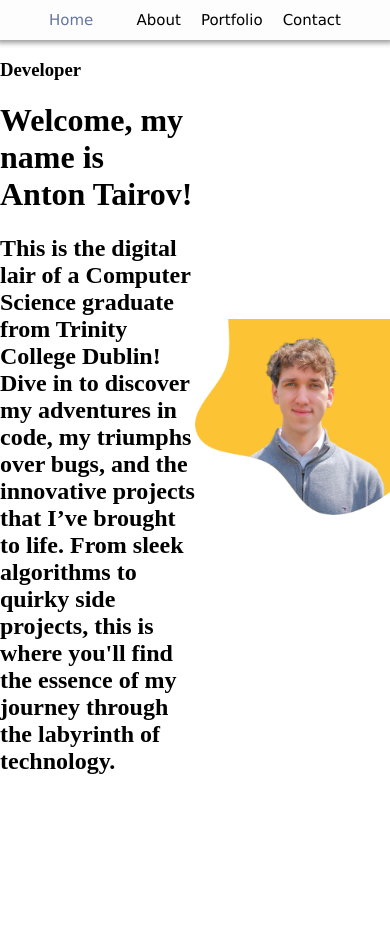
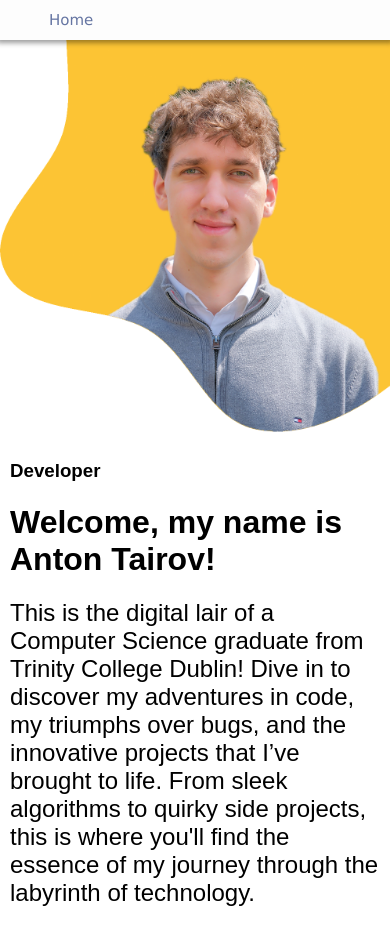
Before and after one commit to taianto/personal-website, an Angular app in the folder portfolio/: page / in a window 390 px wide. Before the commit the page ends 844 px from the top, so only its background shows below. Built offline with nearby package versions, Linux system fonts and the light colour scheme.

Commit message:
Improved Home

```diff
--- a/portfolio/src/app/components/navbar/navbar.component.ts
+++ b/portfolio/src/app/components/navbar/navbar.component.ts
@@ -12,8 +12,8 @@ import { CommonModule } from '@angular/common';
 export class NavbarComponent {
   navLinks = [
     // { label: 'Home', path: '' },
-    { label: 'About', path: '/about' },
-    { label: 'Portfolio', path: '/portfolio' },
-    { label: 'Contact', path: '/contact' }
+    // { label: 'About', path: '/about' },
+    // { label: 'Portfolio', path: '/portfolio' },
+    // { label: 'Contact', path: '/contact' }
   ];
 }
--- a/portfolio/src/app/pages/home/home.component.css
+++ b/portfolio/src/app/pages/home/home.component.css
@@ -7,22 +7,43 @@ body {
     margin-top: 0;
     padding-top: 0;
     display: flex;
-    justify-content: space-between;
-    align-items: center;
+    justify-content: flex-end;
+    align-items: start;
     /* border: 2px solid red; */
+    position: relative;
 }
 
 
 .image {
-    width: 50%;
-    float: right;
-    /* border: 2px solid blue; */
+    max-height: 100%;
+    max-width: 50%;
+    z-index: -1;
 }
 
 .spacer {
+    margin: 10px;
     width: 50%;
     height: auto;
-
+    align-self: center;
     position: relative;
     /* border: 2px solid black; */
 }
+
+@media screen and (max-width: 600px) {
+    .intro {
+        flex-direction: column;
+    }
+
+    .image {
+        order: 0;
+        width: 100%;
+        max-width: 100%;
+
+    }
+
+    .spacer {
+        order: 1;
+        width: calc(100% - 20px);
+        max-width: calc(100% - 20px);
+    }
+}
--- a/portfolio/src/app/pages/home/home.component.html
+++ b/portfolio/src/app/pages/home/home.component.html
@@ -1,8 +1,8 @@
 <div class="intro">
     <div class="spacer">
-        <h3> Developer </h3>
-        <h1> Welcome, my name is Anton Tairov! </h1>
-        <h2> This is the digital lair of a Computer Science graduate from Trinity College Dublin! Dive in to discover my adventures in code, my triumphs over bugs, and the innovative projects that I’ve brought to life. From sleek algorithms to quirky side projects, this is where you'll find the essence of my journey through the labyrinth of technology. </h2>
+        <h3 style="font-family: Arial, sans-serif;"> Developer </h3>
+        <h1 style="font-family: Arial, sans-serif;"> Welcome, my name is Anton Tairov! </h1>
+        <h2 style="font-family: Arial, sans-serif; font-weight: normal;"> This is the digital lair of a Computer Science graduate from Trinity College Dublin! Dive in to discover my adventures in code, my triumphs over bugs, and the innovative projects that I’ve brought to life. From sleek algorithms to quirky side projects, this is where you'll find the essence of my journey through the labyrinth of technology. </h2>
     </div>
     <img src="../../../assets/images/ProfilePicture.png" class="image"/>
 </div>
```
Also changed, not shown: portfolio/src/app/pages/home/home.component.ts (line endings or trailing spaces), 1 other file (tests, documents, lock files or other folders).
